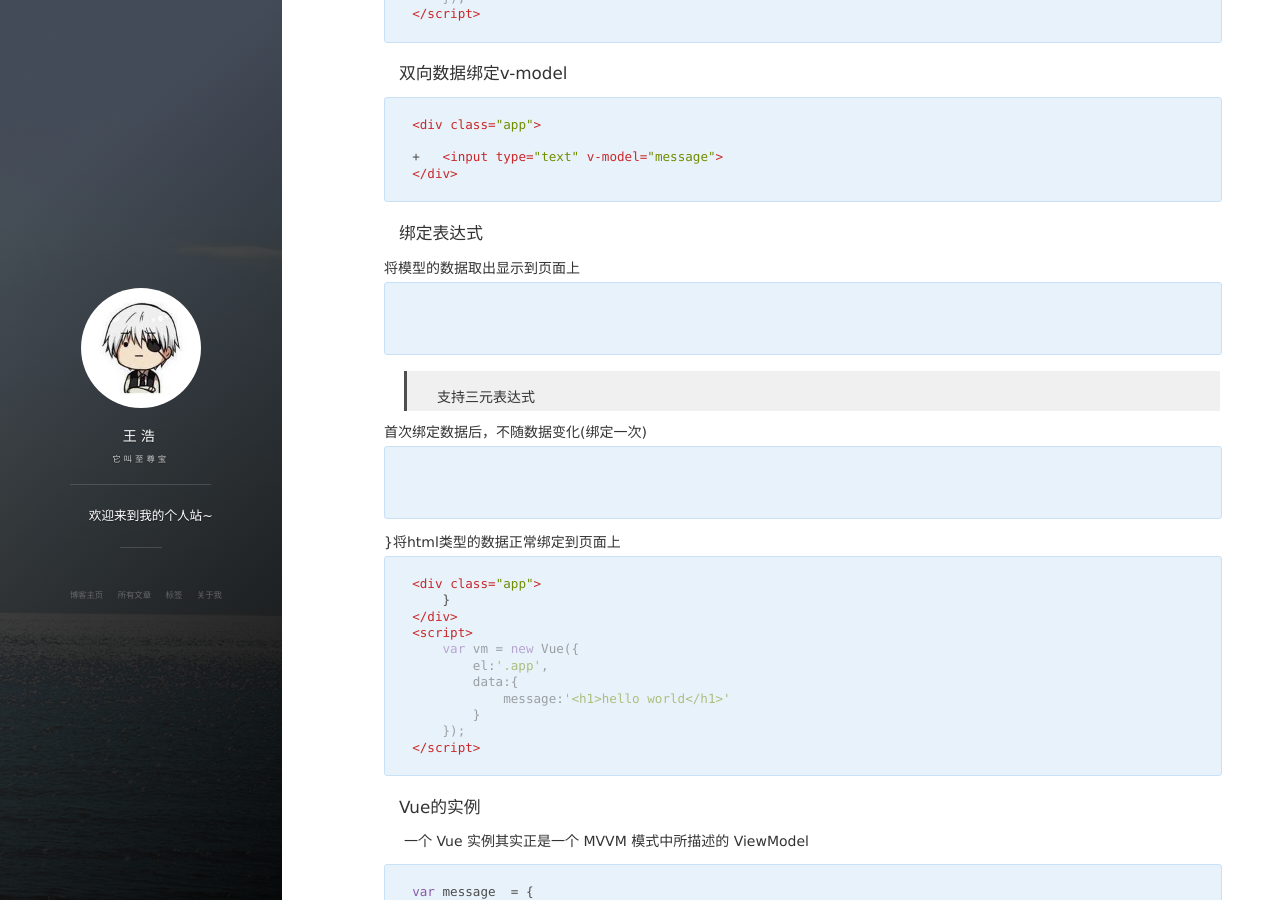
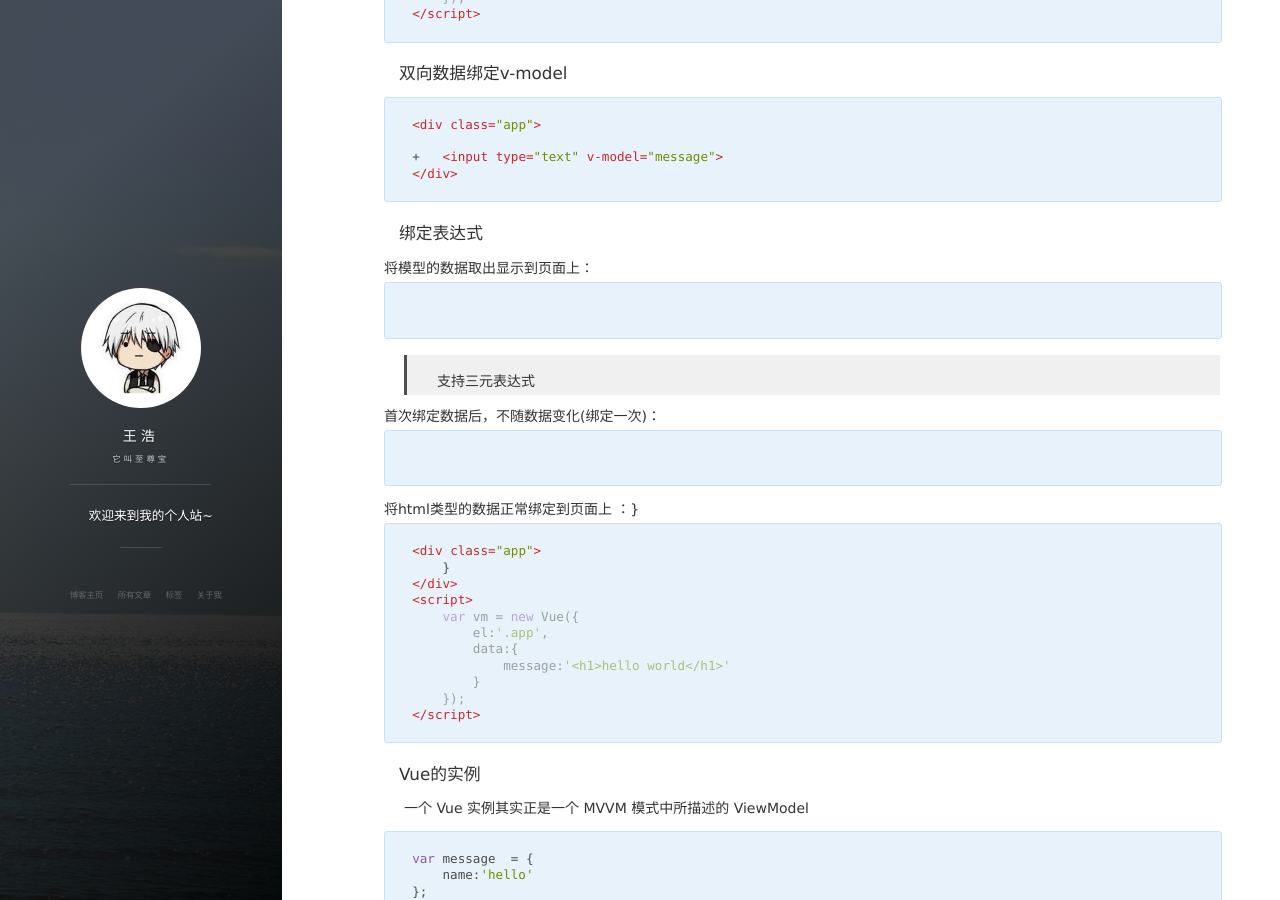
Before and after one commit to wanghaoWeb/wanghaoweb.github.io, a Jekyll site: the page built from _posts/2017-01-08-vue_1.md, in a window 1280 px wide and 900 px high, scrolled down 1087 px. Built offline with Jekyll 4.4.1, drawn with Linux system fonts in a browser that asks for light colours; nearby versions of some CDN libraries; comment, search, counter and statistics services are not loaded.

Commit message:
Update 2017-01-08-vue_1.md

````diff
--- a/_posts/2017-01-08-vue_1.md
+++ b/_posts/2017-01-08-vue_1.md
@@ -68,23 +68,21 @@ $ bower install vue
 
 #### 绑定表达式
 
-##### {{}}将模型的数据取出显示到页面上
+##### 将模型的数据取出显示到页面上：{{}}
 
 ```
 {{message?message:'init data'}}
-
 ```
 
 > 支持三元表达式
 
-#####  {{*}}首次绑定数据后，不随数据变化(绑定一次)
+#####  首次绑定数据后，不随数据变化(绑定一次)：{{*}}
 
 ```
 {{*message}}
-
 ```
 
-##### {{{}}}将html类型的数据正常绑定到页面上
+##### 将html类型的数据正常绑定到页面上 ：{{{}}}
 
 ```
 <div class="app">
````
